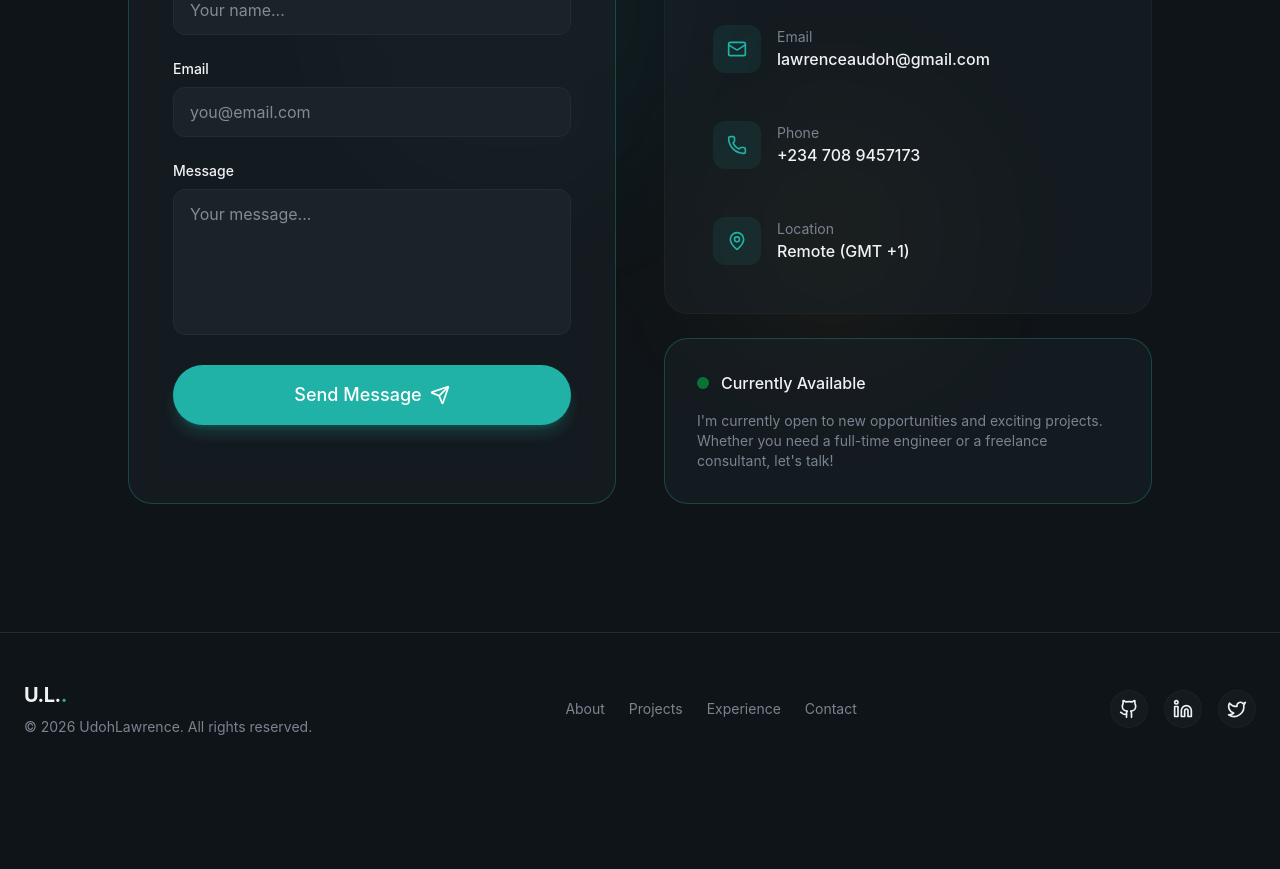
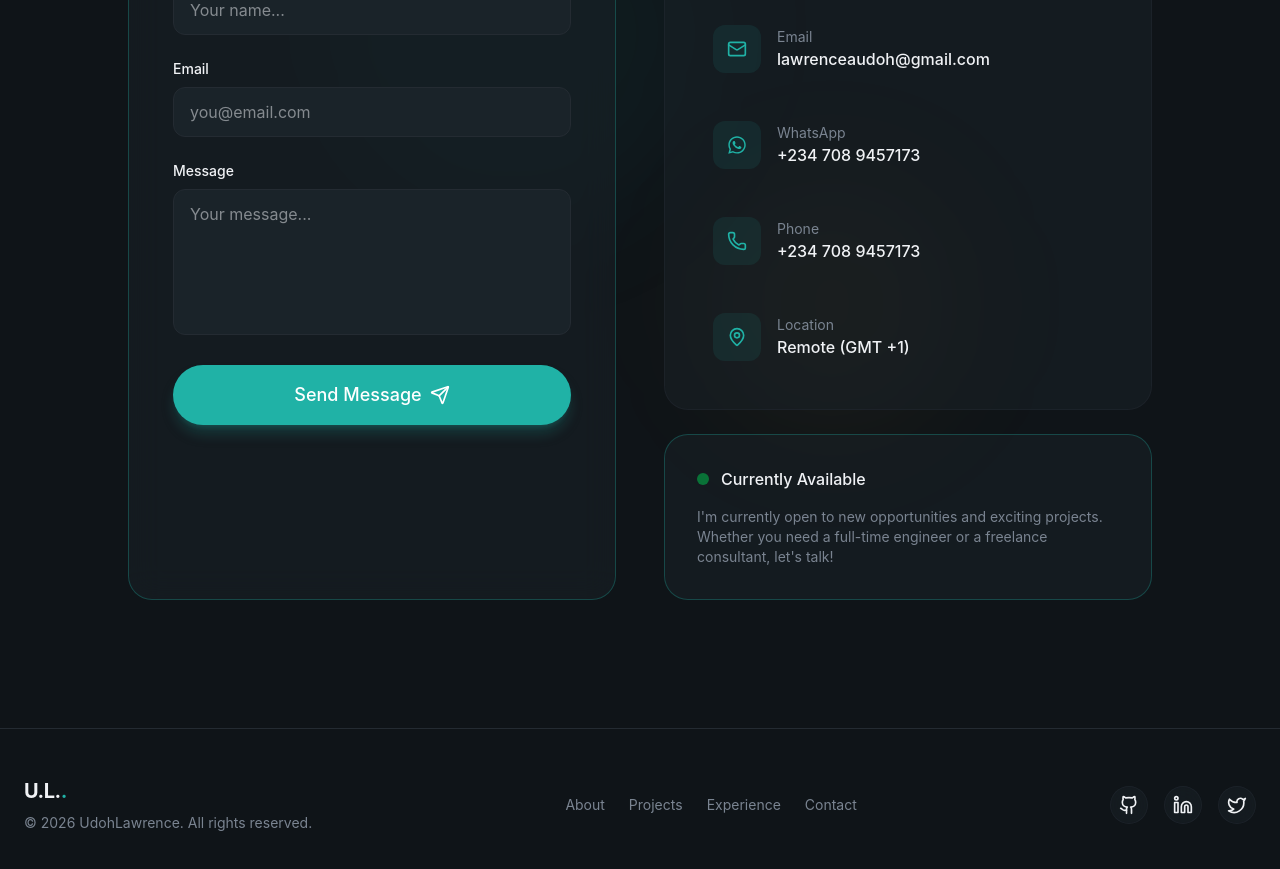
Before and after one commit to UdohLawrence/UdohLawrence, a React (Vite) app: page / in a window 1280 px wide. Shown: the part 7440-8309 px from the top of the page. Before the commit the page ends 8225 px from the top, so only its background shows below. Built offline with nearby package versions, Linux system fonts and the light colour scheme.

Commit message:
add whatsapp to my contacts list

```diff
--- a/package.json
+++ b/package.json
@@ -15,6 +15,7 @@
     "lucide-react": "^0.577.0",
     "react": "^19.2.0",
     "react-dom": "^19.2.0",
+    "react-icons": "^5.6.0",
     "tailwindcss": "^4.2.1"
   },
   "devDependencies": {
--- a/src/constants/contact.js
+++ b/src/constants/contact.js
@@ -1,4 +1,5 @@
 import { Mail, MapPin, Phone } from "lucide-react";
+import {FaWhatsapp} from "react-icons/fa";
 
 export const contactInfo = [
   {
@@ -6,6 +7,12 @@ export const contactInfo = [
     label: "Email",
     value: "lawrenceaudoh@gmail.com",
     href: "mailto:lawrenceaudoh@gmail.com"
+  },
+  {
+    icon: FaWhatsapp,
+    label: "WhatsApp",
+    value: "+234 708 9457173",
+    href: "https://wa.me/2347089457173"
   },
   {
     icon: Phone,
```
Also changed, not shown: 1 other file (tests, documents, lock files or other folders).
